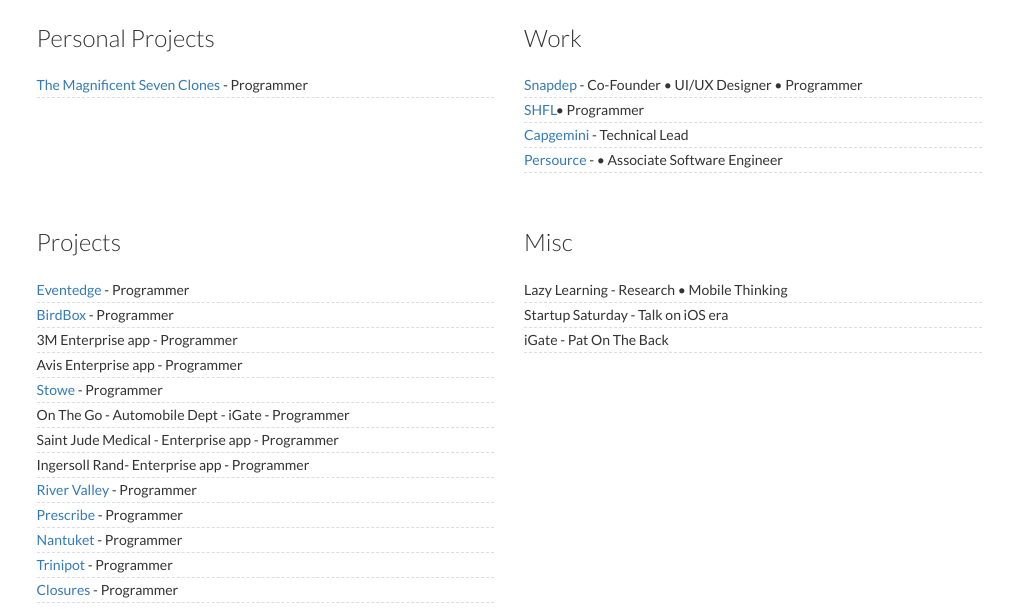
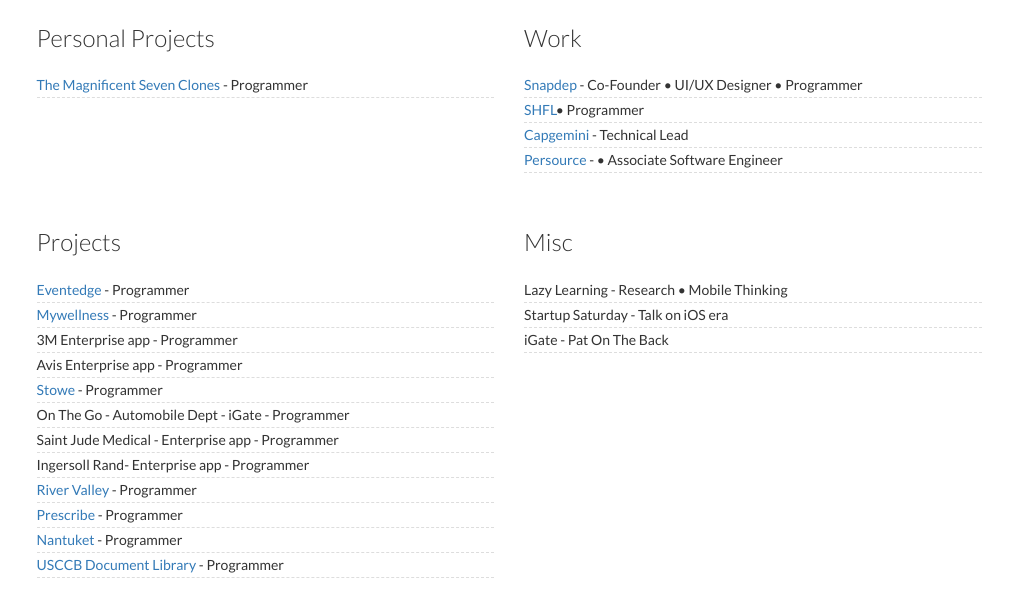
Before and after one commit to rathodrc/rathodrc.github.io, a plain HTML site: page index.html in a window 1280 px wide. Shown: the part 134-743 px from the top of the page, without its empty margins (131-1144 px from the left). Drawn offline with Linux system fonts and the light colour scheme.

Commit message:
added working links

```diff
--- a/index.html
+++ b/index.html
@@ -83,7 +83,7 @@
                             </div>
                              <ul  class="list-unstyled portfolio-list">
                                 <li><a target="_blank" href="http://www.eventedge.co">Eventedge</a> - Programmer</li>
-                                <li><a target="_blank" href="http://http://apple.co/2bCc04U">BirdBox</a> - Programmer</li>
+                                <li><a target="_blank" href="https://itunes.apple.com/us/app/mywellness/id529829006?mt=8">Mywellness</a> - Programmer</li>
                                 <li>3M Enterprise app - Programmer</li>
                                 <li>Avis Enterprise app - Programmer</li>
                                 <li><a target="_blank" href="http://apple.co/2coqKdz">Stowe</a> - Programmer</li>
@@ -93,8 +93,7 @@
                                 <li><a target="_blank" href="http://apple.co/2c7ZlIG">River Valley</a> - Programmer</li>
                                 <li><a target="_blank" href="http://apple.co/2byB93z">Prescribe</a> - Programmer</li>
                                 <li><a target="_blank" href="http://apple.co/2bP0OqM">Nantuket</a> - Programmer</li>
-								<li><a target="_blank" href="http://apple.co/2bG2jE8">Trinipot</a> - Programmer</li>
-								<li><a target="_blank" href="http://apple.co/2byPMFH">Closures</a> - Programmer</li>
+				<li><a target="_blank" href="https://itunes.apple.com/us/app/usccb-document-library/id456901978?mt=8">USCCB Document Library</a> - Programmer</li>
                             </ul>
                         </div>
                         <div class="col-md-6">
```
